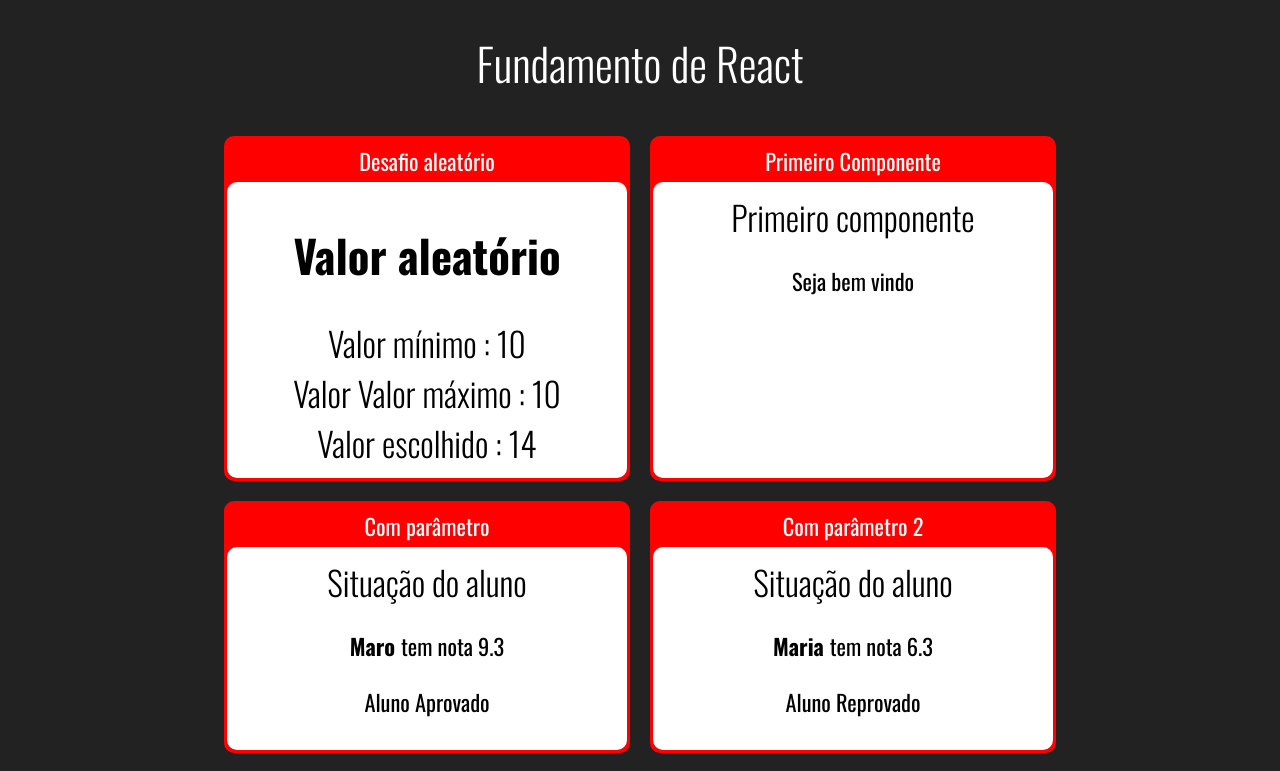
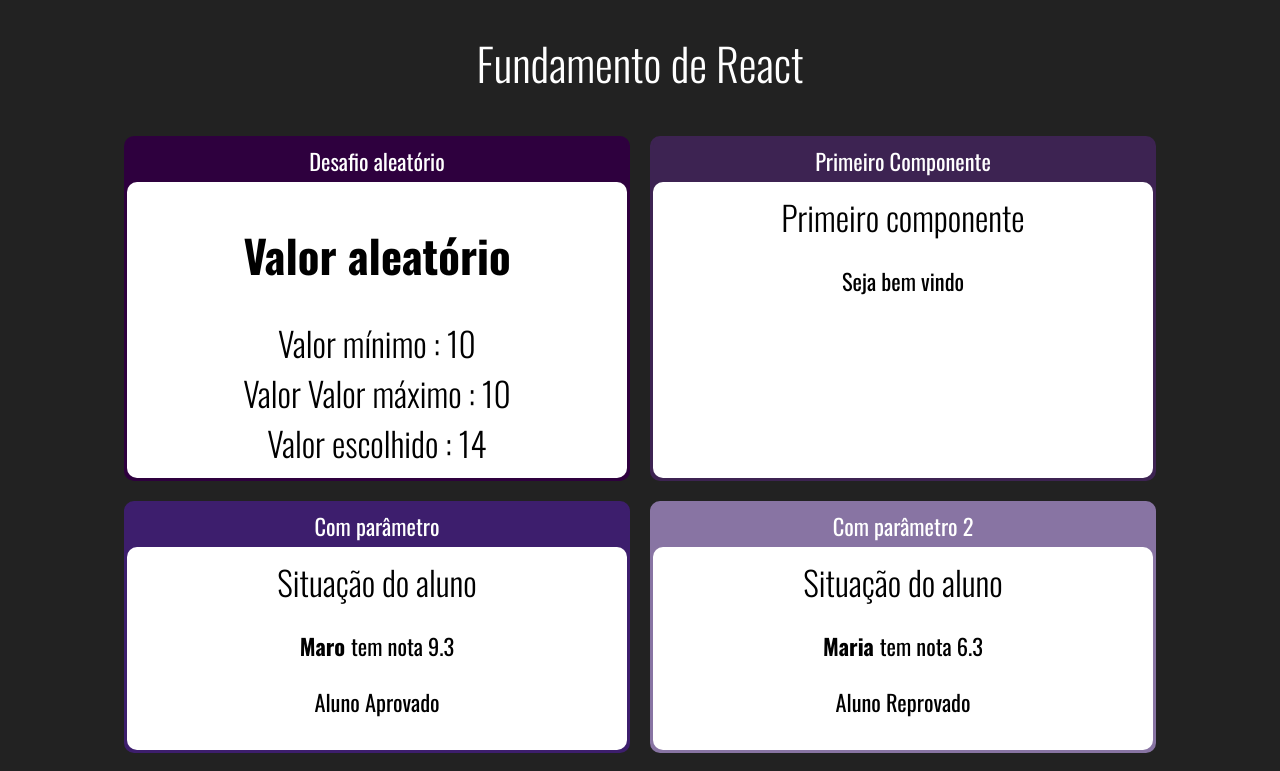
Before and after one commit to immerfallen/cursoReactRedux, a React (Create React App) app: page / in a window 1280 px wide. Shown: the top 771 px of the page. Built offline with nearby package versions, Linux system fonts and the light colour scheme.

Commit message:
passando componente como filho de outro componente e estilizando via props

```diff
--- a/src/App.jsx
+++ b/src/App.jsx
@@ -12,19 +12,19 @@ export default () => (
     <h1>Fundamento de React</h1>
 
     <div className="Cards">
-      <Card titulo="Desafio aleatório">
+      <Card titulo="Desafio aleatório" color="#2e003e">
         <Aleatorio minimo={10} maximo={20} />
       </Card>
-      <Card titulo="Primeiro Componente">
+      <Card titulo="Primeiro Componente" color="#3d2352">
         <Primeiro />
       </Card>
-      <Card titulo="Com parâmetro">
+      <Card titulo="Com parâmetro" color="#3d1e6d">
         <ComParam titulo="Situação do aluno" aluno="Maro" nota={9.3} />
       </Card>
-      <Card titulo="Com parâmetro 2">
+      <Card titulo="Com parâmetro 2" color="#8874a3">
         <ComParam titulo="Situação do aluno" aluno="Maria" nota={6.3} />
       </Card>
-      <Card titulo="Fragmento">
+      <Card titulo="Fragmento" color="#e4dcf1">
         <Fragmento />
       </Card>
     </div>
--- a/src/Components/layout/Card.css
+++ b/src/Components/layout/Card.css
@@ -1,13 +1,12 @@
 .Card{
-    background-color: red;
     border-radius: 10px;
     overflow: hidden;
-    border: 3px solid red;
+    border: 3px solid ;
     margin: 10px;
     display: flex;
     flex-direction: column;
-    min-width: 400px;
-    max-width: 400px;
+    min-width: 500px;
+    max-width: 500px;
 }
 
 .Card .Title{
--- a/src/Components/layout/Card.jsx
+++ b/src/Components/layout/Card.jsx
@@ -2,8 +2,14 @@ import React from "react";
 import './Card.css'
 
 export default (props) => {
+
+    const cardStyle = {
+        backgroundColor: props.color || '#F00',
+        borderColor: props.color || '#F00'
+    }
+
   return (
-    <div className="Card">
+    <div className="Card" style={cardStyle}>
         <div className="Title">{props.titulo}</div>
         <div className="Content">
             {props.children}
```
Also changed, not shown: src/Components/basicos/Familia.jsx (added), src/Components/basicos/FamiliaMembro.jsx (added).
